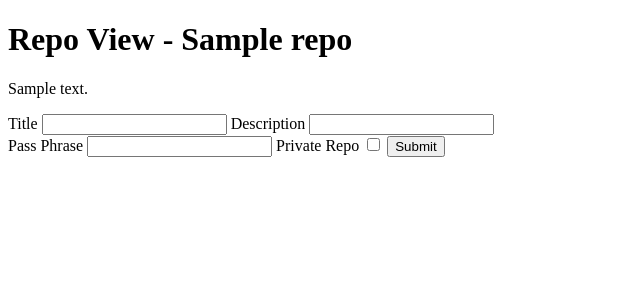
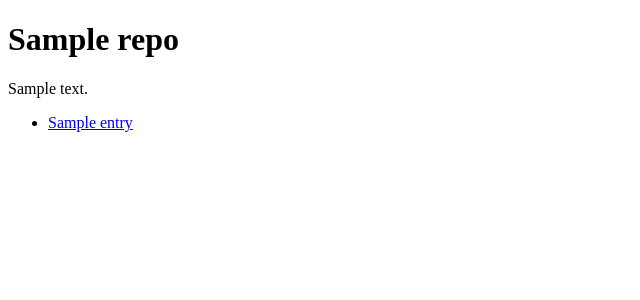
Before and after one commit to Woozical/springboard-capstone-1, a Flask app: a page that uses templates/repo.html in a window 1280 px wide. Shown: the top 300 px of the page, without its empty margins (0-640 px from the left). Run offline with Flask 2, Linux system fonts and the light colour scheme; tables that the repository leaves empty hold one stand-in row (values such as "Sample post").

Commit message:
repo view and auth basic

```diff
--- a/app.py
+++ b/app.py
@@ -55,9 +55,7 @@ def repo_create():
 @app.route('/forms/auth-repo', methods=['GET'])
 def repo_auth_form():
     form = AuthRepoForm()
-    key = request.args['access_key']
-
-    return render_template('/forms/auth-repo.html', form=form, key=key)
+    return render_template('/forms/auth-repo.html', form=form)
 
 
 ### API Layer ###
@@ -83,7 +81,7 @@ def api_repo_auth(access_key):
 
     # Authorize
     if "pass_phrase" not in data:
-        return jsonify(error="Field 'pass_phrase' required for DELETE operation."), 400
+        return jsonify(error="Field 'pass_phrase' required for operation."), 400
     elif not Repo.authenticate(access_key, data['pass_phrase']):
         return jsonify(error="Unauthorized"), 401
     else:
--- a/static/app.js
+++ b/static/app.js
@@ -1,20 +1,89 @@
 class Entry {
+    constructor({id, title, description, image, url, entry_type, rating, sequence}){
+        this.id = id;
+        this.title = title;
+        this.description = description;
+        this.image= image;
+        this.url = url;
+        this.type = entry_type;
+        this.rating = rating;
+        this.sequence = sequence;
+    }
 
 }
 
 class Repo {
-    // fetchEntries(){
-    //     this
-    // }
+    constructor({title, description, entries, access_key}){
+        this.title = title;
+        this.description = description;
+        this.accessKey = access_key;
+        this.entries = [];
+        for (let entry of entries){
+            this.entries.push(
+                new Entry(entry)
+            );
+        }
+        // sort entries on sequence
+        this.entries.sort( (a, b) => a.sequence - b.sequence );
+    }
+
+    displayInfo(){
+        document.getElementById('repo-title').innerText = this.title;
+        document.getElementById('repo-desc').innerText = this.description;
+        const entriesList = document.getElementById('repo-entry-list');
+        for (let entry of this.entries){
+            const li = document.createElement('li');
+            // check type in future
+            li.innerHTML = `
+            <a href="${entry.url}">${entry.title}</a>
+            `
+            entriesList.append(li);
+        }
+    }
 }
 
 async function loadRepoData(accessKey){
-    // const res = await axios.get(`/api/repo/${accessKey}`);
-    // populateEntryList(res.data.entries);
-    const res = await axios.get('/repo/create')
-    console.log(res.data)
-    const list = document.getElementById('link-list');
-    list.innerHTML = res.data;
+    let res
+    try {
+        res = await axios.get(`/api/repo/${accessKey}`);
+    } catch (err) {
+        if (err.response.status === 401) {
+            // do auth
+            displayAuthForm(accessKey);
+        }
+    }
+    const repo = new Repo(res.data);
+    console.log(repo);
+    repo.displayInfo();
+}
+
+async function displayAuthForm(accessKey){
+    const content = document.getElementById('content');
+    content.innerHTML = `
+    <form id="auth-form">
+        <label for="pw">Please enter the pass phrase</label> <br>
+        <input type="password" name="pw" id="pw">
+        <p id="auth-result"></p>
+        <button>Submit</button>
+    </form>
+    `;
+
+    const form = document.getElementById('auth-form');
+
+    form.addEventListener('submit', async function(e){
+        e.preventDefault();
+        data = {
+            'pass_phrase' : form.pw.value
+        }
+        try {
+            await axios.post(`/api/repo/${accessKey}/auth`, data=data);
+            location.reload();
+        } catch (err) {
+            document.getElementById('auth-result').innerText = "Incorrect passphrase";
+            form.pw.value = '';
+        }
+    })
+
 }
 
 function populateEntryList(entries){
--- a/templates/forms/auth-repo.html
+++ b/templates/forms/auth-repo.html
@@ -1,5 +1,8 @@
-<form action="/api/repo/{{key}}/auth" method="POST">
+<form id="auth-form">
     {{form.pass_phrase.label}}
     {{form.pass_phrase()}}
     <button>Submit</button>
 </form>
+
+<input type="password" name="" id="">
+<label for=""></label>
--- a/templates/repo.html
+++ b/templates/repo.html
@@ -9,19 +9,13 @@ untitled repo
 {% endblock %}
 
 {% block content %}
-    <h1>Repo View
-        {% if repo.title %}
-        - {{repo.title}}
-        {% endif %}
-    </h1>
-    {% if repo.description %}
-        <p>{{repo.description}}</p>
-    {% else %}
-        <p>Here's where the links live</p>
-    {% endif %}
-
-    <div id="link-list"></div>
-
+<div id="content">
+    <h1 id="repo-title"></h1>
+    <p id="repo-desc"></p>
+    <div id="repo-entries">
+        <ul id='repo-entry-list'></ul>
+    </div>
+</div>
 {% endblock %}
 
 {% block script %}
@@ -29,7 +23,6 @@ untitled repo
 <script>
     // main js already loaded
     // make api call to load data of {{access_key}}
-    // SECURITY ISSUE: User can call with access key, need to request -> server prompts auth -> client sends credentials -> gets data
     loadRepoData('{{repo.access_key}}')
 </script>
 {% endblock %}
```
